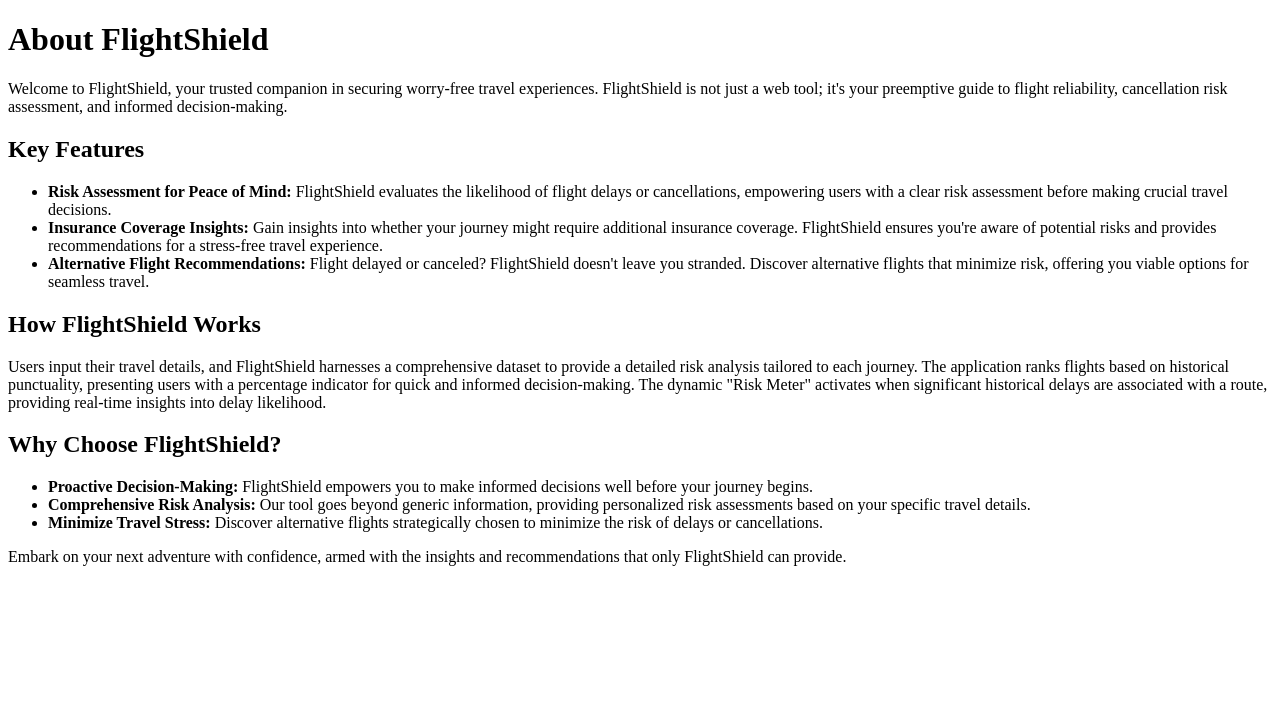
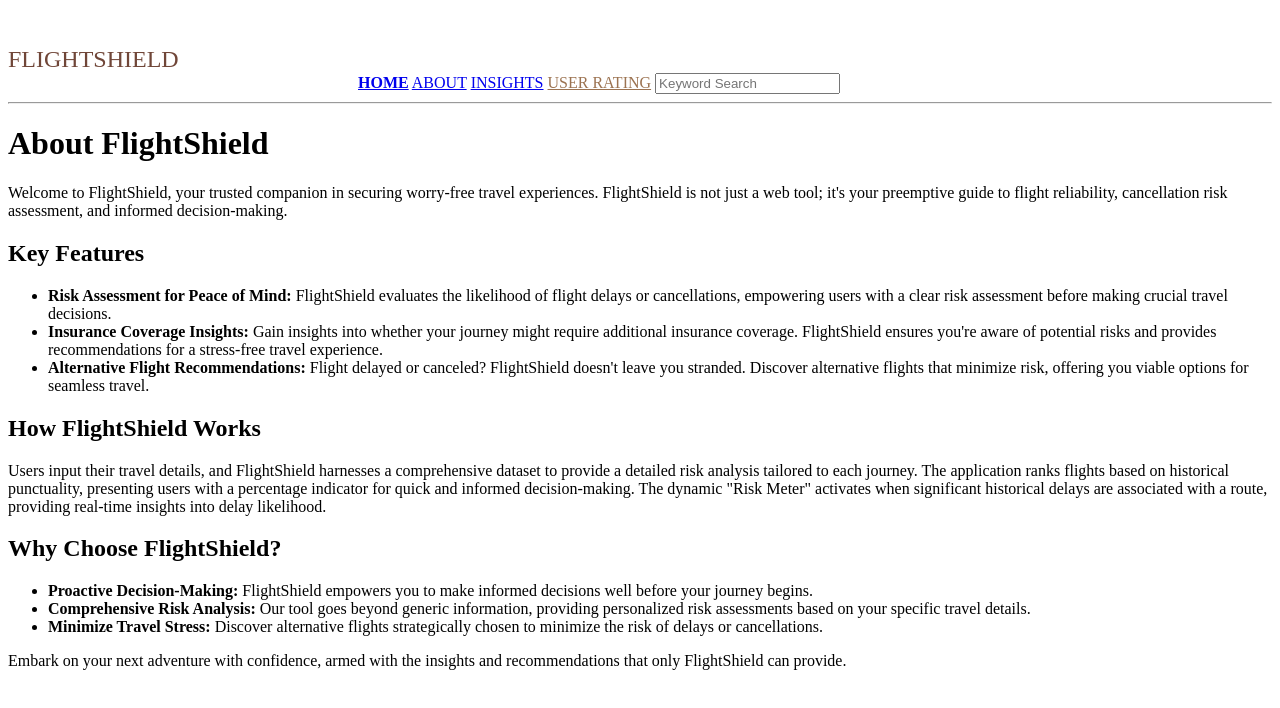
Before and after one commit to cs411-alawini/fa23-cs411-team058-HelloWorld, a website: page flight-shield-app/src/about.html in a window 1280 px wide. Drawn offline with Linux system fonts and the light colour scheme.

Commit message:
Update about.html

```diff
--- a/flight-shield-app/src/about.html
+++ b/flight-shield-app/src/about.html
@@ -7,6 +7,19 @@
 
 </head>
 <body>
+  <header>
+        <nav>
+            <span style="padding-right: 350px; padding-left: 130px;">
+                <a href="/"><i class="fa fa-plane" style="font-size:34px; color:#2e2d2d; margin-left: 0px;margin-right: 10px;"></i></a><div id="logo" style="color:#704638; left: 0; font-size: 24px; ">FLIGHTSHIELD</div>
+            </span>
+            <a href="/homepage"><b>HOME</b></a>
+            <a href="#">ABOUT</a>
+            <a href="#">INSIGHTS</a>
+            <a href="/rating" style="color: #9c7351;">USER RATING</a>
+            <input type="text" placeholder="Keyword Search">
+        </nav>
+    </header>
+    <hr>
   <h1>About FlightShield</h1>
 
   <p>Welcome to FlightShield, your trusted companion in securing worry-free travel experiences. FlightShield is not just a web tool; it's your preemptive guide to flight reliability, cancellation risk assessment, and informed decision-making.</p>
```
